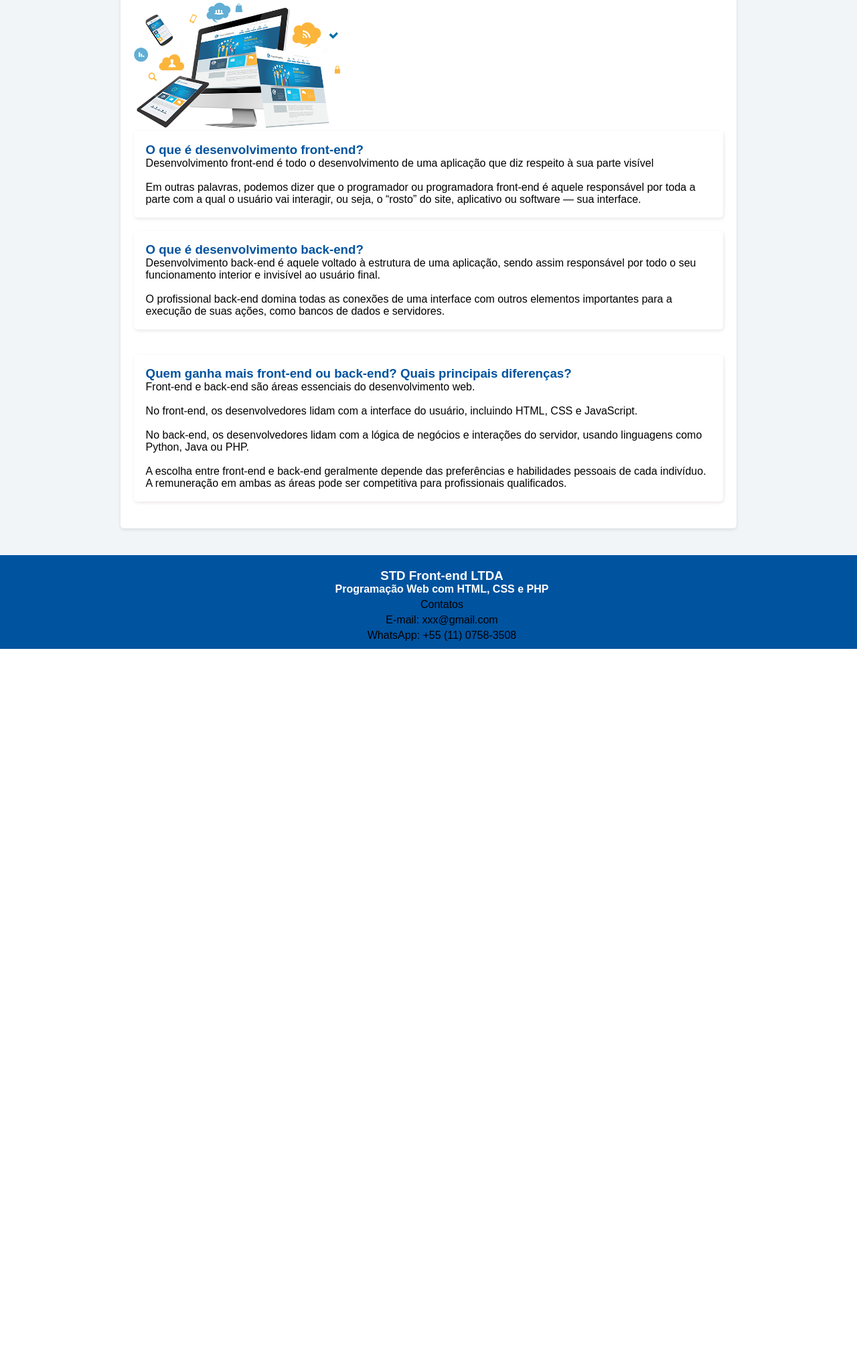
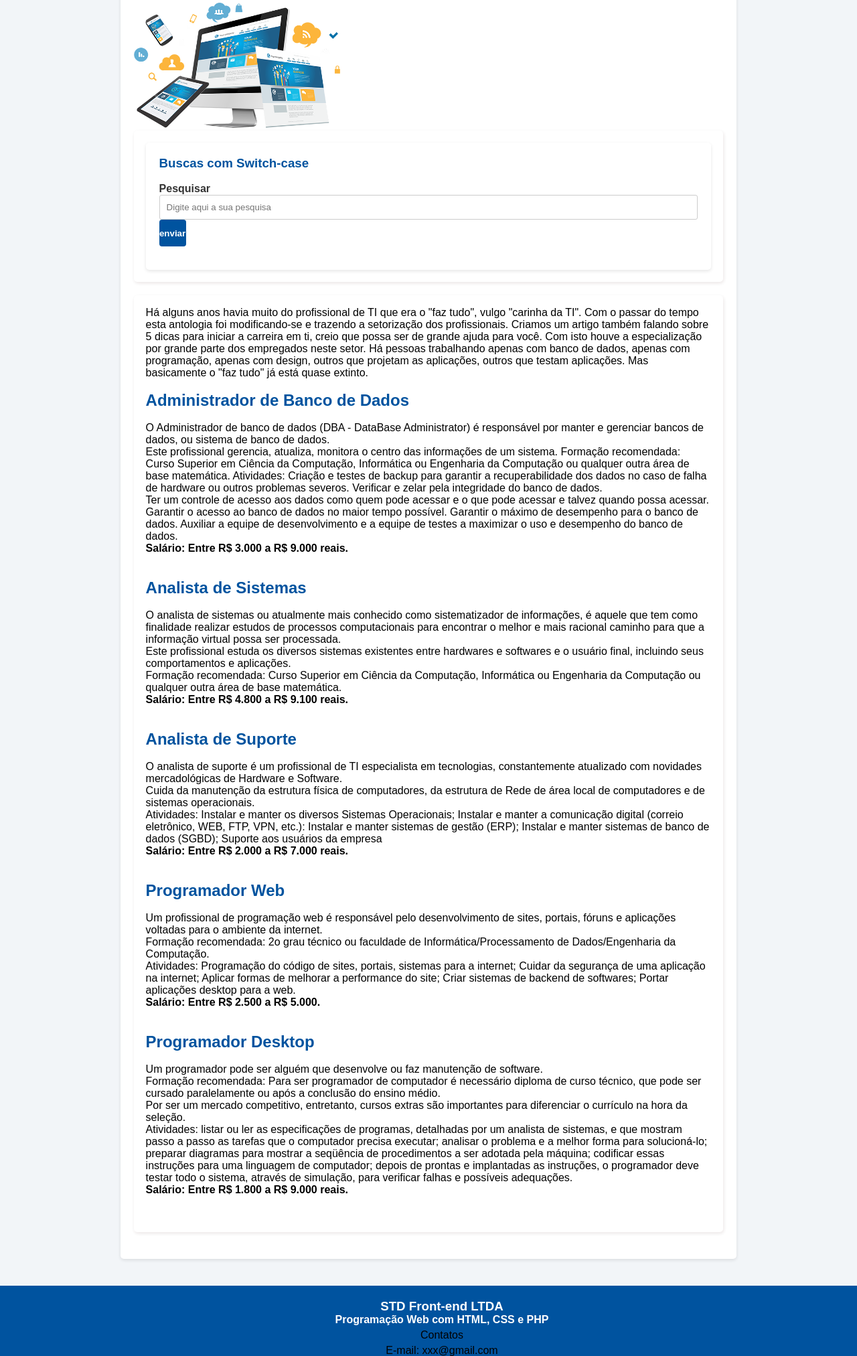
Before and after one commit to JjesusCrz/Prototipo-PHP, a PHP site: page / in a window 1280 px wide. Shown: the part 146-2171 px from the top of the page at 67% size. Before the commit the page ends 1115 px from the top, so only its background shows below. Run offline with PHP 8.4, Linux system fonts and the light colour scheme.

Commit message:
Initial commit

```diff
--- a/index.html
+++ /dev/null
@@ -1,62 +0,0 @@
-<!DOCTYPE html>
-<html lang="pt-br">
-<head>
-    <meta charset="UTF-8">
-    <meta name="viewport" content="width=device-width, initial-scale=1.0">
-    <title>Programação Web</title>
-    <link rel="stylesheet" href="style.css">
-</head>
-<body>
-    <div class="container">
-        <header>
-            <div>
-                <h3>Programação Web</h3>
-                <h4>STD Front-end LTDA</h4>
-            </div>
-        </header>
-        <section class="main" id="inicio-site">
-            <img src="source/images/img-site.png" alt="Erro de imagem" class="img-topo">
-            <br>
-            <section class="section">
-                <h1>O que é desenvolvimento front-end?</h1>
-                <p>Desenvolvimento front-end é todo o desenvolvimento de uma aplicação que diz respeito à sua parte visível</p><br>
-                <p>Em outras palavras, podemos dizer que o programador ou programadora front-end é aquele responsável por toda a parte com a qual o usuário vai interagir, ou seja, o “rosto” do site, aplicativo ou software — sua interface.</p>
-            </section>
-            <section class="section">
-                <h1>O que é desenvolvimento back-end?</h1>
-                <p>Desenvolvimento back-end é aquele voltado à estrutura de uma aplicação, sendo assim responsável por todo o seu funcionamento interior e invisível ao usuário final.</p>
-                <br>
-                <p>O profissional back-end domina todas as conexões de uma interface com outros elementos importantes para a execução de suas ações, como bancos de dados e servidores.</p>
-            </section>
-            <br>
-            <section class="section">
-                <h1>Quem ganha mais front-end ou back-end? Quais principais diferenças?</h1>
-
-                <p>Front-end e back-end são áreas essenciais do desenvolvimento web.</p><br>
-
-                <p>No front-end, os desenvolvedores lidam com a interface do usuário, incluindo HTML, CSS e JavaScript.</p><br>
-                <hr>
-                <p>No back-end, os desenvolvedores lidam com a lógica de negócios e interações do servidor, usando linguagens como Python, Java ou PHP.</p>
-                <br>
-                <p>A escolha entre front-end e back-end geralmente depende das preferências e habilidades pessoais de cada indivíduo.</p>
-
-                <p>A remuneração em ambas as áreas pode ser competitiva para profissionais qualificados.</p>
-            </section>
-        </section>
-    </div>
-
-    <footer style="background-color: #00539f;
-    color: white;
-    text-align: center;
-    padding: 20px;
-    margin-top: 20px;
-    display: inline-block;
-    width: 100%;">
-        <h3>STD Front-end LTDA</h3>
-        <h4>Programação Web com HTML, CSS e PHP</h4>
-        <p>Contatos</p>
-        <p>E-mail: xxx@gmail.com</p>
-        <p>WhatsApp: +55 (11) 0758-3508</p>
-    </footer>
-</body>
-</html>
--- /dev/null
+++ b/index.php
@@ -0,0 +1,130 @@
+<!DOCTYPE html>
+<html lang="pt-br">
+
+<head>
+    <meta charset="UTF-8">
+    <meta name="viewport" content="width=device-width, initial-scale=1.0">
+    <title>Programação Web</title>
+    <link rel="stylesheet" href="style.css">
+</head>
+
+<body>
+    <div class="container">
+        <header>
+            <div>
+                <h3>Programação Web</h3>
+                <h4>STD Front-end LTDA</h4>
+            </div>
+        </header>
+        <section class="main" id="inicio-site">
+            <img src="source/images/img-site.png" alt="Erro de imagem" class="img-topo">
+            <br>
+            <section class="section">
+                <div class="form-container">
+                    <h1>Buscas com Switch-case</h1><br>
+                    <form action="analise.php" method="GET" target="self">
+                        <div class="form-group">
+
+                            <label for="pesquisa">Pesquisar</label>
+
+                            <input type="text" name="pesquisa" id="pesquisa" placeholder="Digite aqui a sua pesquisa">
+
+                            <input type="submit" name="enviar" value="enviar" id="enviar">
+                        </div>
+                    </form>
+                </div>
+            </section>
+            <section class="section">
+                <p>Há alguns anos havia muito do profissional de TI que era o "faz tudo", vulgo "carinha da TI". Com o
+                    passar do tempo esta antologia foi modificando-se e trazendo a setorização dos profissionais.
+                    Criamos um artigo também falando sobre 5 dicas para iniciar a carreira em ti, creio que possa ser de
+                    grande ajuda para você. Com isto houve a especialização por grande parte dos empregados neste setor.
+                    Há pessoas trabalhando apenas com banco de dados, apenas com programação, apenas com design, outros
+                    que projetam as aplicações, outros que testam aplicações. Mas basicamente o "faz tudo" já está quase
+                    extinto.</p>
+
+                <br>
+
+                <h2>Administrador de Banco de Dados</h2><br>
+
+                <p>O Administrador de banco de dados (DBA - DataBase Administrator) é responsável por manter e gerenciar
+                    bancos de dados, ou sistema de banco de dados.</p>
+                <p>Este profissional gerencia, atualiza, monitora o centro das informações de um sistema. Formação
+                    recomendada: Curso Superior em Ciência da Computação, Informática ou Engenharia da Computação ou
+                    qualquer outra área de base matemática. Atividades: Criação e testes de backup para garantir a
+                    recuperabilidade dos dados no caso de falha de hardware ou outros problemas severos. Verificar e
+                    zelar pela integridade do banco de dados.</p>
+                <p>Ter um controle de acesso aos dados como quem pode acessar e o que pode acessar e talvez quando possa
+                    acessar. Garantir o acesso ao banco de dados no maior tempo possível. Garantir o máximo de
+                    desempenho para o banco de dados. Auxiliar a equipe de desenvolvimento e a equipe de testes a
+                    maximizar o uso e desempenho do banco de dados.</p>
+                <p><b>Salário: Entre R$ 3.000 a R$ 9.000 reais.</b></p>
+                <br><br>
+
+                <h2>Analista de Sistemas</h2><br>
+                <p>O analista de sistemas ou atualmente mais conhecido como sistematizador de informações, é aquele que
+                    tem como finalidade realizar estudos de processos computacionais para encontrar o melhor e mais
+                    racional caminho para que a informação virtual possa ser processada.</p>
+                <p>Este profissional estuda os diversos sistemas existentes entre hardwares e softwares e o usuário
+                    final, incluindo seus comportamentos e aplicações.</p>
+                <p>Formação recomendada: Curso Superior em Ciência da Computação, Informática ou Engenharia da
+                    Computação ou qualquer outra área de base matemática.</p>
+                <p><b>Salário: Entre R$ 4.800 a R$ 9.100 reais.</b></p>
+                <br><br>
+
+                <h2>Analista de Suporte</h2><br>
+                <p>O analista de suporte é um profissional de TI especialista em tecnologias, constantemente atualizado
+                    com novidades mercadológicas de Hardware e Software.</p>
+                <p>Cuida da manutenção da estrutura física de computadores, da estrutura de Rede de área local de
+                    computadores e de sistemas operacionais.</p>
+                <p>Atividades: Instalar e manter os diversos Sistemas Operacionais; Instalar e manter a comunicação
+                    digital (correio eletrônico, WEB, FTP, VPN, etc.): Instalar e manter sistemas de gestão (ERP);
+                    Instalar e manter sistemas de banco de dados (SGBD); Suporte aos usuários da empresa</p>
+                <p><b>Salário: Entre R$ 2.000 a R$ 7.000 reais.</b></p>
+                <br><br>
+
+                <h2>Programador Web</h2><br>
+                <p>Um profissional de programação web é responsável pelo desenvolvimento de sites, portais, fóruns e
+                    aplicações voltadas para o ambiente da internet.</p>
+                <p>Formação recomendada: 2o grau técnico ou faculdade de Informática/Processamento de Dados/Engenharia
+                    da Computação.</p>
+                <p>Atividades: Programação do código de sites, portais, sistemas para a internet; Cuidar da segurança de
+                    uma aplicação na internet; Aplicar formas de melhorar a performance do site; Criar sistemas de
+                    backend de softwares; Portar aplicações desktop para a web.</p>
+                <p><b>Salário: Entre R$ 2.500 a R$ 5.000.</b></p>
+                <br><br>
+
+                <h2>Programador Desktop</h2><br>
+                <p>Um programador pode ser alguém que desenvolve ou faz manutenção de software.</p>
+                <p>Formação recomendada: Para ser programador de computador é necessário diploma de curso técnico, que
+                    pode ser cursado paralelamente ou após a conclusão do ensino médio.</p>
+                <p>Por ser um mercado competitivo, entretanto, cursos extras são importantes para diferenciar o
+                    currículo na hora da seleção.</p>
+                <p>Atividades: listar ou ler as especificações de programas, detalhadas por um analista de sistemas, e
+                    que mostram passo a passo as tarefas que o computador precisa executar; analisar o problema e a
+                    melhor forma para solucioná-lo; preparar diagramas para mostrar a seqüência de procedimentos a ser
+                    adotada pela máquina; codificar essas instruções para uma linguagem de computador; depois de prontas
+                    e implantadas as instruções, o programador deve testar todo o sistema, através de simulação, para
+                    verificar falhas e possíveis adequações.</p>
+                <p><b>Salário: Entre R$ 1.800 a R$ 9.000 reais.</b></p>
+                <br><br>
+
+            </section>
+    </div>
+
+    <footer style="background-color: #00539f;
+         color: white;
+         text-align: center;
+         padding: 20px;
+        margin-top: 20px;
+        display: inline-block;
+     width: 100%;">
+        <h3>STD Front-end LTDA</h3>
+        <h4>Programação Web com HTML, CSS e PHP</h4>
+        <p>Contatos</p>
+        <p>E-mail: xxx@gmail.com</p>
+        <p>WhatsApp: +55 (11) 0758-3508</p>
+    </footer>
+</body>
+
+</html>
--- a/style.css
+++ b/style.css
@@ -1,60 +1,4 @@
-/*html, body {
-    height: 100%;
-    margin: 0;
-}
 
-/*header*/
-/*h/*eader {
-    background-color: rgba(4, 143, 250, 0.565);
-   color: rgba(255, 255, 255, 1,0);
-   font-family: script, Arial, Helvetica, sans-serif;
-   padding-top: 2%;
-   padding-left: 2%;
-   padding-bottom: 2%;
-   display: flex;
-   justify-content: center;
-}
-
-header h3, header h4 {
-    color: white;
-}
-
-/*main (section)*/
-
-/*.container {
-    min-height: 100%;
-    margin-bottom: -50px; /* Altura do rodapé */
-/*}
-
-section{ width: 90%;
-}
-
-.section {
-    font-family: Arial, Helvetica, sans-serif;
-    font-size: 16px;
-    text-align:justify;
-    box-shadow: 0.7px 0.7px 0.8px  #4682B4; margin: 0 auto;
-    padding: 5%;
-    margin: 3%x;
-
-}*/
-
-/*FOOTER*/
-
-/*footer {
-    background-color: rgba(4, 143, 250, 0.565);
-   color: rgba(255, 255, 255, 1,0);
-   font-family: script, Arial, Helvetica, sans-serif;
-   padding-top: 2%;
-   padding-left: 2%;
-   padding-bottom: 2%;
-   display: flex;
-   justify-content: center;
-    height: 50px; /* Altura do rodapé */
-/*}
-
-
-/*root*/
 
 *{
     margin: 0;
@@ -133,11 +77,75 @@ section h1 {
 
 }
 
+section h2 {
+    color: #00539f;
+
+}
+
+section h3 {
+    color: #00539f;
+
+}
+
 
 p{
     color: black;
     font-size: 1rem;
 }
+
+
+/*Form*/
+.form-container {
+    background-color: #fff;
+    padding: 20px;
+    border-radius: 5px;
+    box-shadow: 0 2px 5px rgba(0, 0, 0, 0.1);
+  }
+
+  .form-group {
+    margin-bottom: 15px;
+  }
+
+  label {
+    font-weight: bold;
+  }
+
+  input[type="text"],
+  input[type="number"] {
+    width: 100%;
+    padding: 10px;
+    border: 1px solid #ccc;
+    border-radius: 3px;
+    box-sizing: border-box;
+  }
+
+#enviar{
+    background-color: #00539f;
+    color: white;
+    width: 2.5rem;
+    height: 2.5rem;
+    border-radius: 10%;
+    font-size: 0,7rem;
+    font-weight: bold;
+}
+
+#voltar{
+    background-color: #00539f;
+    color: white;
+    width: 2.5rem;
+    height: 2.5rem;
+    border-radius: 10%;
+    font-size: 0,7rem;
+    font-weight: bold;
+}
+
+
+
+
+
+
+
+
 
 
 
```
Also changed, not shown: analise.php (added, +122 -0 lines), source/Materia-Front-e-Back-end.txt (deleted, +0 -14 lines), source/images/Materia-Front-e-Back-end.txt (deleted, +0 -14 lines).
